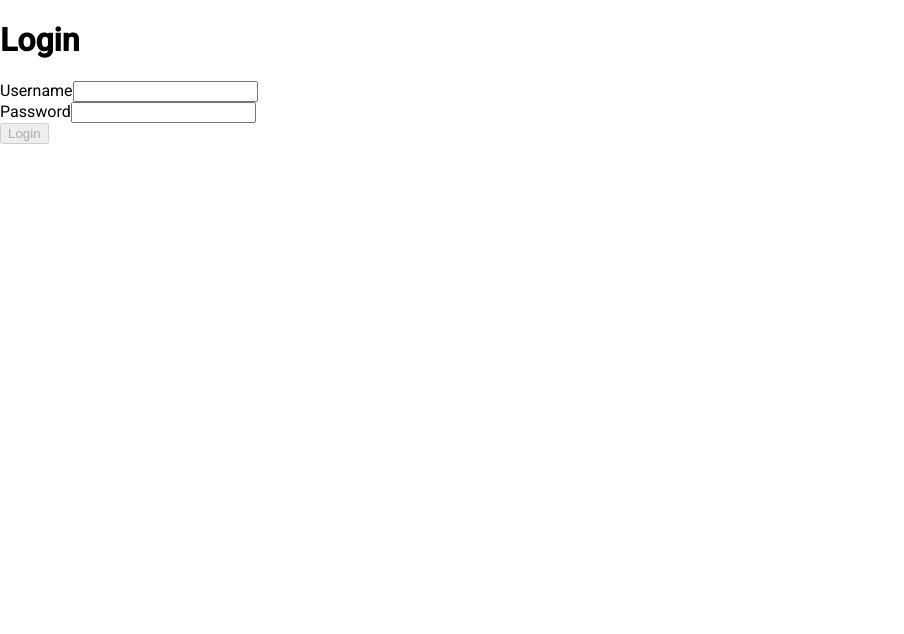
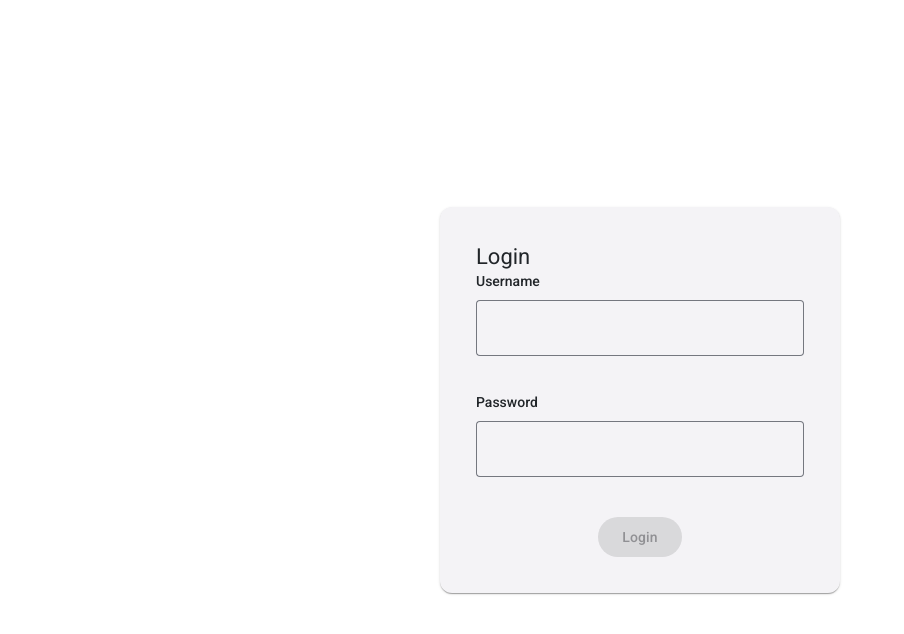
Before and after one commit to safwanhaziq1598/TM-Technical-Assessment, an Angular app: page /login in a window 1280 px wide. Shown: the top 634 px of the page, without its empty margins (0-904 px from the left). Built offline with nearby package versions, Linux system fonts and the light colour scheme.

Commit message:
style(login-page): add styling for login page

```diff
--- a/angular.json
+++ b/angular.json
@@ -32,6 +32,7 @@
               }
             ],
             "styles": [
+              "node_modules/bootstrap/dist/css/bootstrap.min.css",
               "@angular/material/prebuilt-themes/azure-blue.css",
               "src/styles.scss"
             ],
--- a/package.json
+++ b/package.json
@@ -20,6 +20,8 @@
     "@angular/platform-browser": "^18.1.0",
     "@angular/platform-browser-dynamic": "^18.1.0",
     "@angular/router": "^18.1.0",
+    "bootstrap": "^5.3.3",
+    "ngx-bootstrap": "^18.0.2",
     "rxjs": "~7.8.0",
     "tslib": "^2.3.0",
     "zone.js": "~0.14.3"
@@ -29,12 +31,15 @@
     "@angular/cli": "^18.1.4",
     "@angular/compiler-cli": "^18.1.0",
     "@types/jasmine": "~5.1.0",
+    "autoprefixer": "^10.4.20",
     "jasmine-core": "~5.1.0",
     "karma": "~6.4.0",
     "karma-chrome-launcher": "~3.2.0",
     "karma-coverage": "~2.2.0",
     "karma-jasmine": "~5.1.0",
     "karma-jasmine-html-reporter": "~2.1.0",
+    "postcss": "^8.4.41",
+    "tailwindcss": "^3.4.10",
     "typescript": "~5.5.2"
   }
 }
--- a/src/app/login-page/login-page.component.html
+++ b/src/app/login-page/login-page.component.html
@@ -1,14 +1,40 @@
-<h1>Login</h1>
-<div>
-  <form (ngSubmit)="submitLogin()" [formGroup]="loginForm">
-    <div>
-      <label>Username</label>
-      <input id="username" formControlName="username" type="text" required />
-    </div>
-    <div>
-      <label>Password</label>
-      <input id="password" formControlName="password" type="password" required />
-    </div>
-    <button type="submit" [disabled]="loginForm.invalid">Login</button>
-  </form>
+<div class="login-container">
+  <mat-card class="login-card">
+    <mat-card-header>
+      <mat-card-title>Login</mat-card-title>
+    </mat-card-header>
+    <mat-card-content>
+      <form (ngSubmit)="submitLogin()" [formGroup]="loginForm">
+        <div class="form-field">
+          <label for="username" class="input-label">Username</label>
+          <mat-form-field appearance="outline" class="full-width">
+            <input
+              matInput
+              id="username"
+              formControlName="username"
+              type="text"
+              required
+            />
+          </mat-form-field>
+        </div>
+        <div class="form-field">
+          <label for="password" class="input-label">Password</label>
+          <mat-form-field appearance="outline" class="full-width">
+            <input
+              matInput
+              id="password"
+              formControlName="password"
+              type="password"
+              required
+            />
+          </mat-form-field>
+        </div>
+        <div class="button-container">
+          <button mat-raised-button color="primary" type="submit" [disabled]="loginForm.invalid">
+            Login
+          </button>
+        </div>
+      </form>
+    </mat-card-content>
+  </mat-card>
 </div>
--- a/src/app/login-page/login-page.component.scss
+++ b/src/app/login-page/login-page.component.scss
@@ -0,0 +1,32 @@
+.login-container {
+  display: flex;
+  justify-content: center;
+  align-items: center;
+  height: 100vh;
+}
+
+.login-card {
+  width: 400px;
+  padding: 20px;
+}
+
+.full-width {
+  width: 100%;
+}
+
+.form-field {
+  margin-bottom: 16px;
+}
+
+.input-label {
+  display: block;
+  margin-bottom: 8px;
+  font-size: 14px;
+  font-weight: 500;
+}
+
+.button-container {
+  display: flex;
+  justify-content: center;
+  margin-top: 20px;
+}
--- a/src/app/login-page/login-page.component.ts
+++ b/src/app/login-page/login-page.component.ts
@@ -5,6 +5,9 @@ import { Router } from '@angular/router';
 //Angular Material
 import { MatCardModule } from '@angular/material/card';
 import { MatInput } from '@angular/material/input';
+import { MatFormField } from '@angular/material/input';
+import { MatLabel } from '@angular/material/input';
+import { MatButtonModule } from '@angular/material/button';
 
 //Services
 import { AuthService } from '../../service/auth.service';
@@ -16,6 +19,9 @@ import { UserLoginResponse } from '../../models/user';
   imports: [
     MatCardModule,
     MatInput,
+    MatFormField,
+    MatLabel,
+    MatButtonModule,
     ReactiveFormsModule
   ],
   templateUrl: './login-page.component.html',
```
Also changed, not shown: 1 other file (tests, documents, lock files or other folders).
